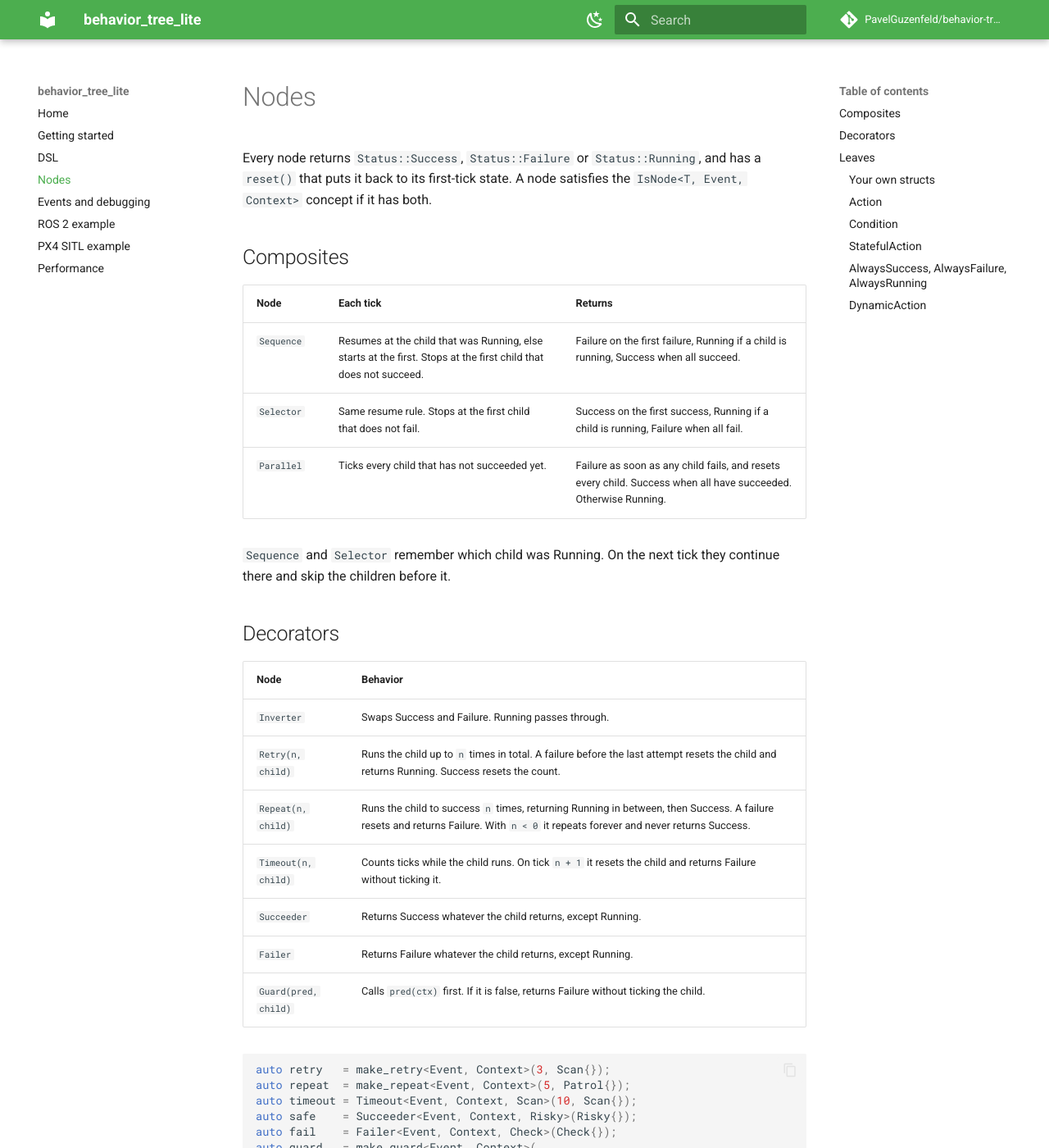
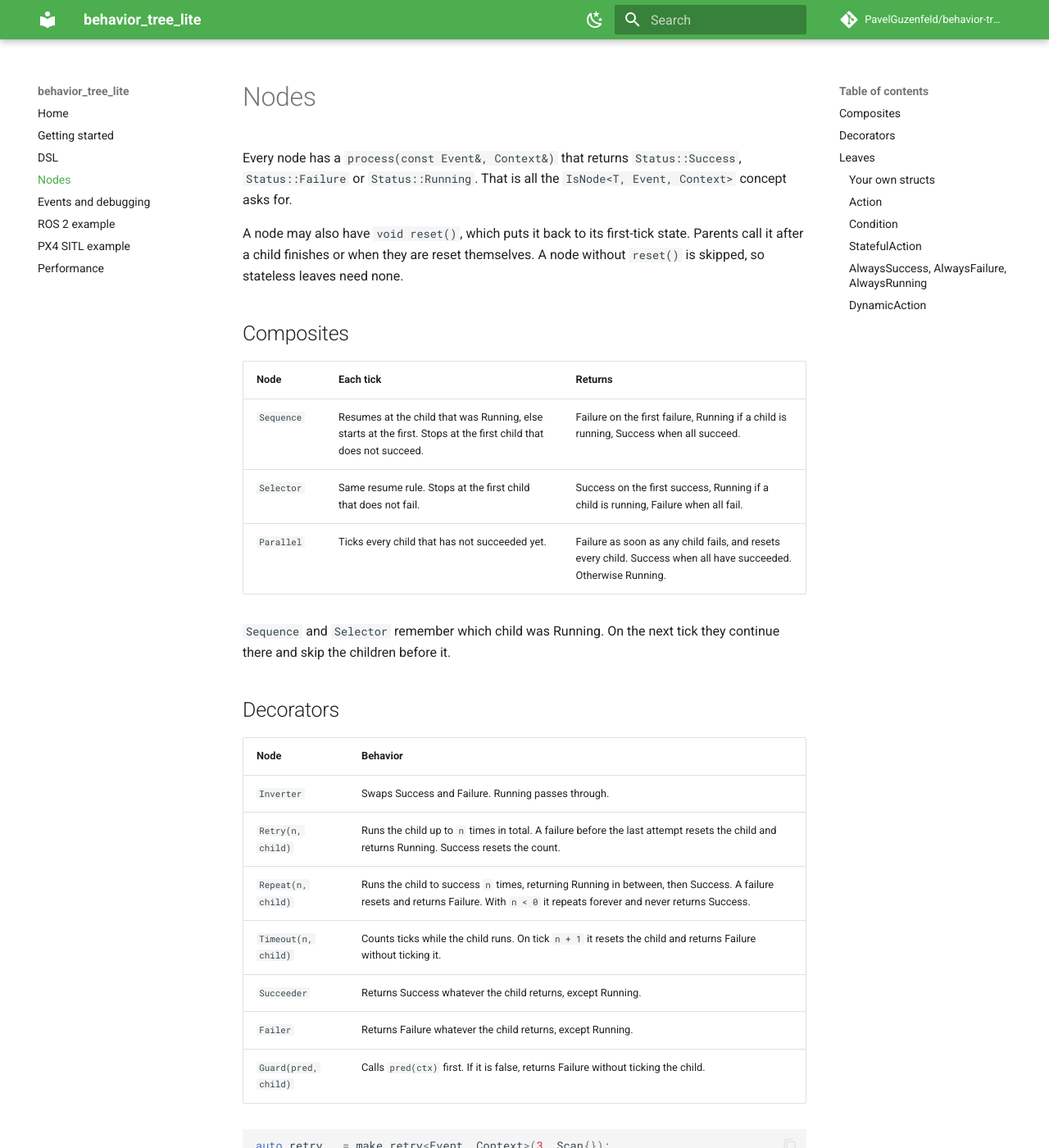
Before and after one commit to PavelGuzenfeld/behavior-tree-lite, an MkDocs documentation site: the page built from docs/nodes.md, in a window 1280 px wide and 1400 px high. Shown: the whole window at 82% size. Built offline with MkDocs 1.6.1 and Material for MkDocs 9.7.7, drawn with Linux system fonts in a browser that asks for light colours; comment, search, counter and statistics services are not loaded.

Commit message:
Make reset() optional on nodes (#16)
IsNode now asks only for process(). Parents reset children through
reset_node, which calls reset() when the child has one. The docs and
examples drop the empty reset() stubs.

Closes #4

Co-authored-by: Pavel Guzenfeld <me@pavelguzenfeld.com>

```diff
--- a/docs/nodes.md
+++ b/docs/nodes.md
@@ -1,9 +1,13 @@
 # Nodes
 
-Every node returns `Status::Success`, `Status::Failure` or
-`Status::Running`, and has a `reset()` that puts it back to its first-tick
-state. A node satisfies the `IsNode<T, Event, Context>` concept if it has
-both.
+Every node has a `process(const Event&, Context&)` that returns
+`Status::Success`, `Status::Failure` or `Status::Running`. That is all the
+`IsNode<T, Event, Context>` concept asks for.
+
+A node may also have `void reset()`, which puts it back to its first-tick
+state. Parents call it after a child finishes or when they are reset
+themselves. A node without `reset()` is skipped, so stateless leaves need
+none.
 
 ## Composites
 
@@ -42,7 +46,7 @@ auto guard   = make_guard<Event, Context>(
 
 ### Your own structs
 
-Most leaves are your own structs with `process()` and `reset()`, as in
+Most leaves are your own structs with `process()`, as in
 [Getting started](getting-started.md).
 
 ### `Action`
```
Also changed, not shown: docs/dsl.md (+0 -2 lines), docs/events.md (+0 -1 lines), docs/getting-started.md (+1 -4 lines), docs/index.md (+1 -1 lines), docs/px4.md (+0 -1 lines), 5 other files.
